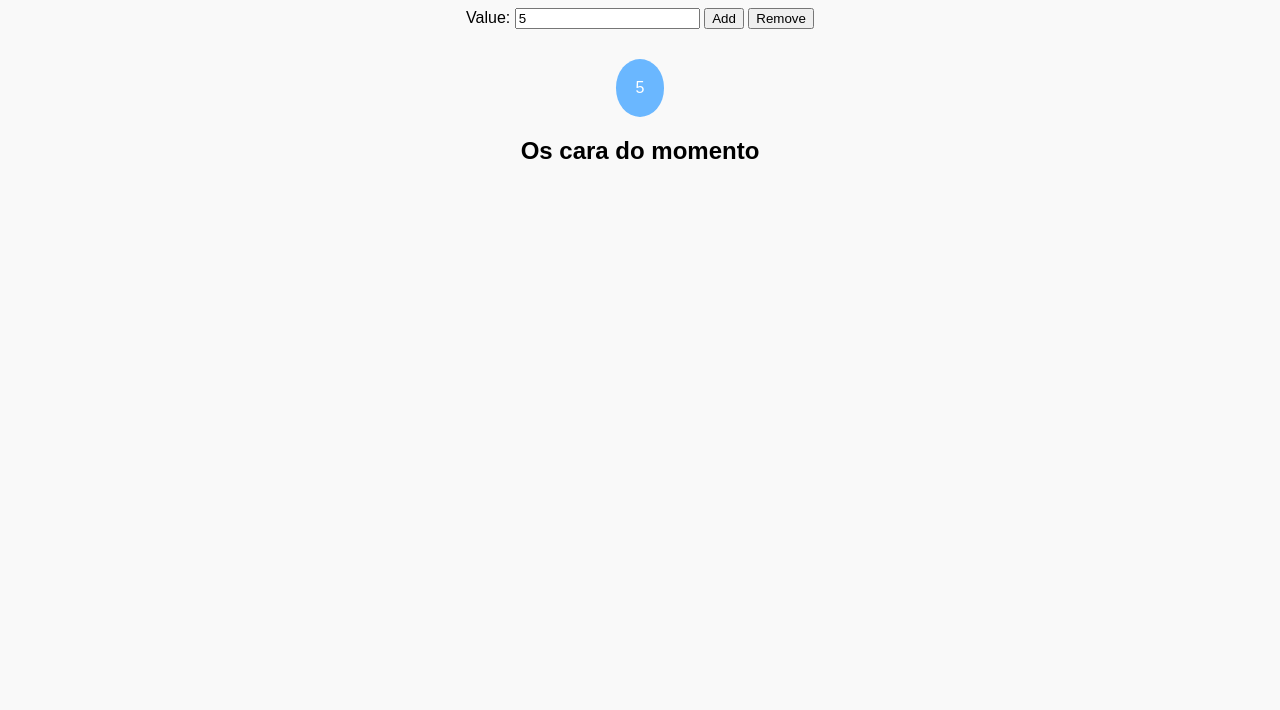
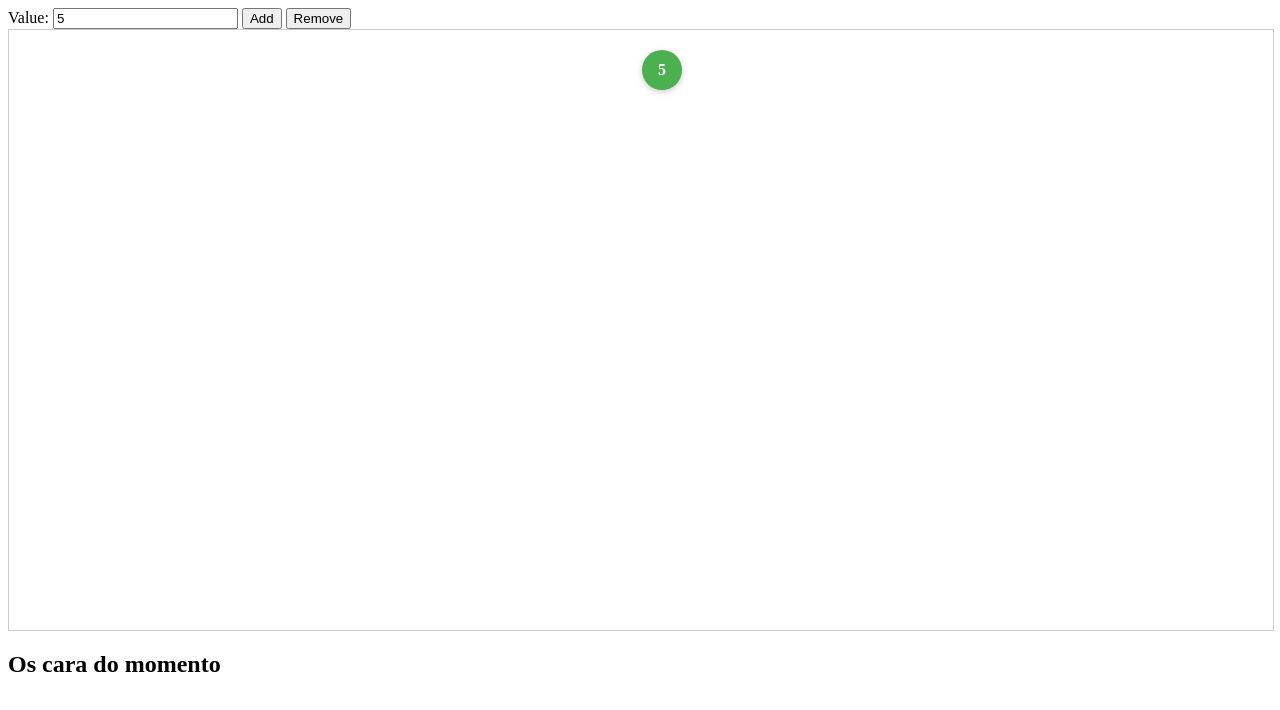
Before and after one commit to jplimw18/AVL, a plain HTML site: page index.html in a window 1280 px wide. Both pictures are taken after typing "5" into the empty fields and a click on the button "Add". Drawn offline with Linux system fonts and the light colour scheme.

Commit message:
ajustando animações e renderização da árvore

```diff
--- a/assets/css/main.css
+++ b/assets/css/main.css
@@ -1,28 +1,41 @@
-body {
-    font-family: sans-serif;
-    text-align: center;
-    background: #f9f9f9;
-}
-
 #tree-container {
-    margin-top: 30px;
-    display: flex;
-    justify-content: center;
-    flex-wrap: wrap;
-    gap: 30px;
+    position: relative;
+    width: 100%;
+    min-height: 600px;
+    border: 1px solid #ccc;
+    overflow-x: auto;
 }
 
 .node {
-    display: inline-block;
-    background: #6ab7ff;
+    position: absolute;
+    width: 40px;
+    height: 40px;
     border-radius: 50%;
-    padding: 20px;
+    background-color: #4CAF50;
     color: white;
-    position: relative;
-    transition: transform 0.5s ease, opacity 0.5s ease;
+    text-align: center;
+    line-height: 40px;
+    font-weight: bold;
+    animation: fadeInScale 0.4s ease-out;
+    box-shadow: 0 2px 6px rgba(0, 0, 0, 0.2);
+
+    z-index: 10;
 }
 
-.node.removing {
-    opacity: 0;
-    transform: scale(0.5);
+.line {
+    position: absolute;
+    background-color: #333;
+    height: 2px;
+    transform-origin: left center;
 }
+
+@keyframes fadeInScale {
+    0% {
+        opacity: 0;
+        transform: scale(0.6);
+    }
+    100% {
+        opacity: 1;
+        transform: scale(1);
+    }
+}
--- a/assets/js/main.js
+++ b/assets/js/main.js
@@ -6,47 +6,30 @@ const btnDel = document.getElementById('btnDelValue');
 btnAdd.addEventListener('click', insertNode);
 btnDel.addEventListener('click', removeNode);
 
+window.onkeydown = async (k) => {
+    if (k.code === 'Enter' && !isNaN(inputValue.value)) {
+        await insertNode();
+    }
+}
+
 
 const inputValue = document.getElementById('inputValue');
 
 const tree = new Tree();
 
 
-function insertNode() {
+async function insertNode() {
     const value = parseInt(inputValue.value);
 
     if (!isNaN(value)) {
-        tree.insert(value);
-        render('tree-container', this);
+        await tree.insert(value);
     }
 }
 
-function removeNode() {
+async function removeNode() {
     const value = parseInt(inputValue.value);
 
     if (!isNaN(value)) {
-        tree.insert(value);
-        render('tree-container');
+        await tree.remove(value);
     }
 }
-
-function render(containerId) {
-    const container = document.getElementById(containerId);
-    container.innerHTML = "";
-    _renderNode(container, tree.root);
-}
-
-function _renderNode(container, node, depth = 0) {
-    if (!node) { return; }
-
-    const nodeElement = document.createElement('article');
-    nodeElement.className = "node";
-    nodeElement.textContent = node.value;
-    nodeElement.style.marginLeft = `${depth * 20}px`;
-    nodeElement.style.marginTop = `${depth * 40}px`;
-
-    container.appendChild(nodeElement);
-
-    _renderNode(container, node.left, depth + 1);
-    _renderNode(container, node.right, depth + 1);
-}
--- a/assets/js/tree.js
+++ b/assets/js/tree.js
@@ -1,9 +1,11 @@
 class Node {
-    constructor(value) {
+    constructor(value, x = 0, y = 0) {
         this.value = value;
         this.left = null;
         this.right = null;
         this.height = 1;
+        this.x = x;
+        this.y = y;
     }
 }
 
@@ -12,12 +14,17 @@ export class Tree {
         this.root = null;
     }
 
-    insert(value) {
-        this.root = this._insert(this.root, value);
+    async insert(value) {
+        this.root = await new Promise((resolve) => {
+            resolve(this._insert(this.root, value));
+        });
+        this.render('tree-container');
     }
+
 
     remove(value) {
         this.root = this._remove(this.root, value);
+        this.render('tree-container');
     }
 
     _insert(node, value) {
@@ -35,8 +42,8 @@ export class Tree {
     _remove(node, value) {
         if (!node) { return null; }
 
-        if (value > node.right) { node.right = this._remove(node.right, value); }
-        else if (value < node.left) { node.left = this._remove(node.left, value); }
+        if (value > node.value) { node.right = this._remove(node.right, value); }
+        else if (value < node.value) { node.left = this._remove(node.left, value); }
         else {
             if (!node.left || !node.right) {
                 return node.left || node.right;
@@ -121,4 +128,58 @@ export class Tree {
         return y;
     }
 
+
+    render(containerId) {
+        const container = document.getElementById(containerId);
+        container.innerHTML = "";
+        this._renderNode(container, this.root, container.offsetWidth / 2, 20);
+    }
+
+    _renderNode(container, node, x, y, level = 1, parent = null) {
+        if (!node) return;
+
+        const spacingX = 120 * Math.pow(0.8, level);
+        const spacingY = 80;
+
+        const nodeEl = document.createElement('div');
+        nodeEl.className = 'node';
+        nodeEl.textContent = node.value;
+        nodeEl.style.left = `${x}px`;
+        nodeEl.style.top = `${y}px`;
+        container.appendChild(nodeEl);
+
+        if (parent) {
+            const x1 = parent.x + 20;
+            const y1 = parent.y + 20;
+            const x2 = x + 20;
+            const y2 = y + 20;
+
+            const dx = x2 - x1;
+            const dy = y2 - y1;
+            const length = Math.sqrt(dx * dx + dy * dy);
+            const angle = Math.atan2(dy, dx) * 180 / Math.PI;
+
+            const line = document.createElement('div');
+            line.className = 'line';
+            line.style.width = `${length}px`;
+            line.style.left = `${x1}px`;
+            line.style.top = `${y1}px`;
+            line.style.transform = `rotate(${angle}deg)`;
+            container.appendChild(line);
+        }
+
+        node.x = x;
+        node.y = y;
+
+        this._renderNode(container, node.left, x - spacingX, y + spacingY, level + 1, node);
+        this._renderNode(container, node.right, x + spacingX, y + spacingY, level + 1, node);
+    }
+
+    print(node, prefix = "", isLeft = true) {
+        if (node !== null) {
+            console.log(prefix + (isLeft ? "├── " : "└── ") + node.value);
+            this.print(node.left, prefix + (isLeft ? "│   " : "    "), true);
+            this.print(node.right, prefix + (isLeft ? "│   " : "    "), false);
+        }
+    }
 }
```
